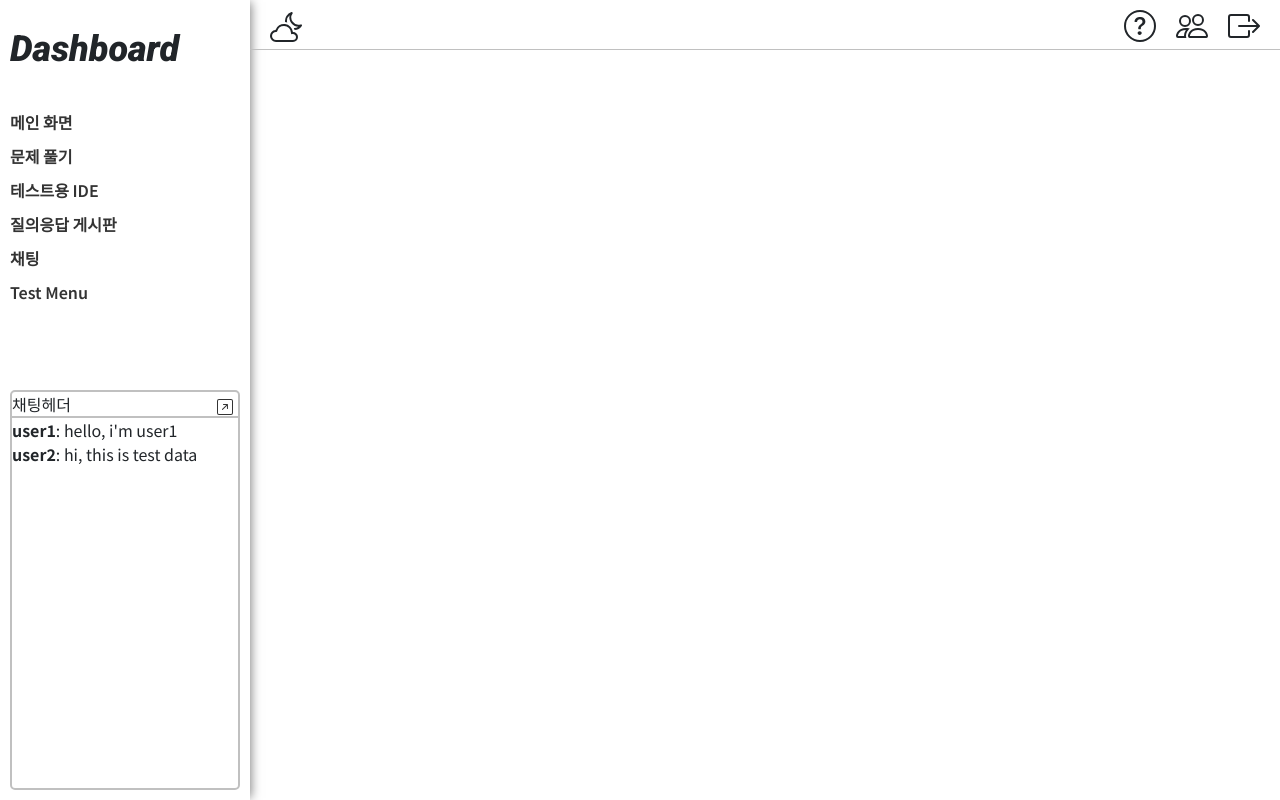
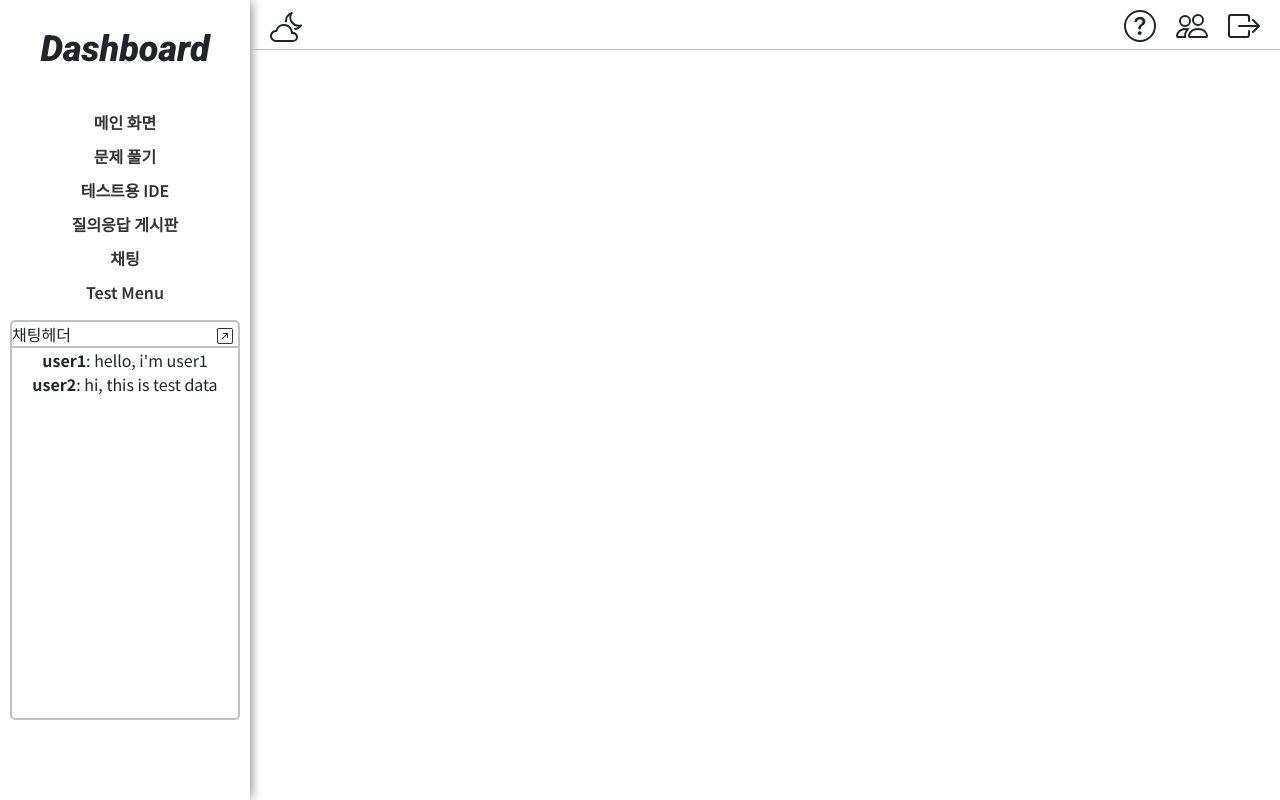
Before and after one commit to lhg99/Balgoorm_frontEnd, a React (Create React App) app: page / in a window 1280 px wide. Built offline with nearby package versions, Linux system fonts and the light colour scheme.

Commit message:
:lipstick: [FE] 사이드바 관련 css 수정

```diff
--- a/src/App.css
+++ b/src/App.css
@@ -17,7 +17,7 @@ html, body, #root, .App {
 
 .sidebar {
   position: fixed;
-  display: flex;
+  /* display: flex; */
   justify-content: center;
   width: 250px;
   padding: 10px;
--- a/src/components/sidebar/Sidebar.css
+++ b/src/components/sidebar/Sidebar.css
@@ -9,8 +9,10 @@
 }
 
 .sidebar-container {
-  display: flex;
+  /* display: flex; */
   flex-direction: column;
+  /* height: 65%; */
+  text-align: center;
 }
 
 .sidebar ul {
@@ -50,8 +52,7 @@
   display: flex;
   justify-content: center;
   box-sizing: border-box;
-  width: 14.375rem;
-  margin-top: auto;
+  margin-bottom: auto;
 }
 
 .chat-container {
```
